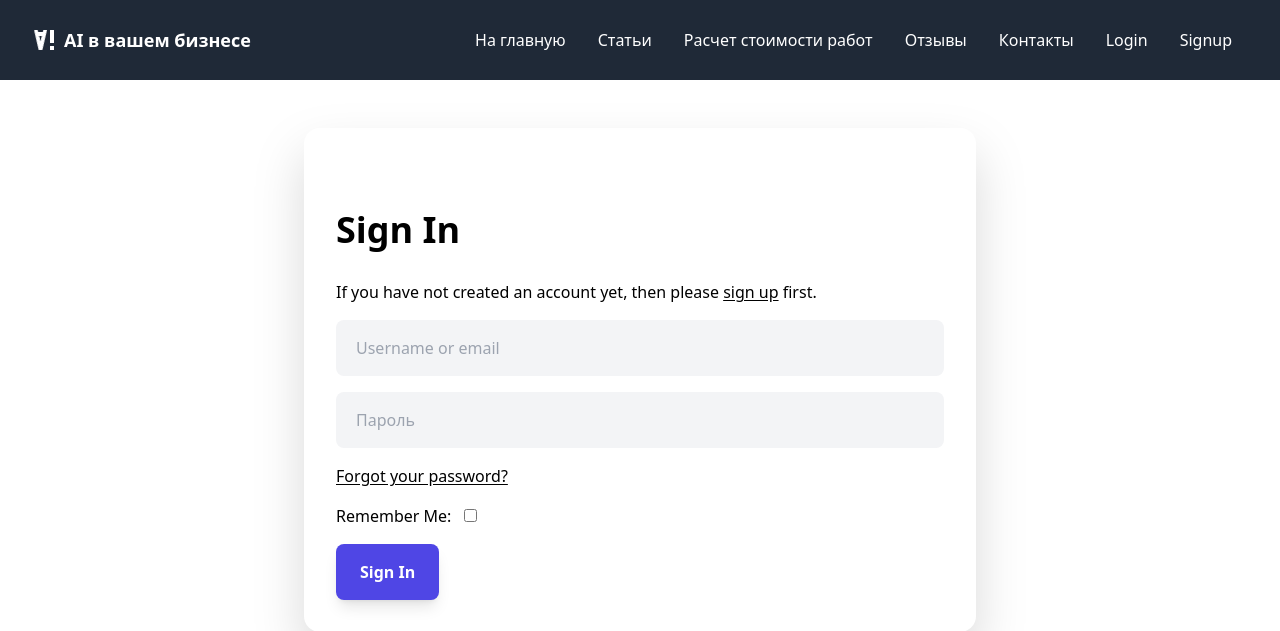
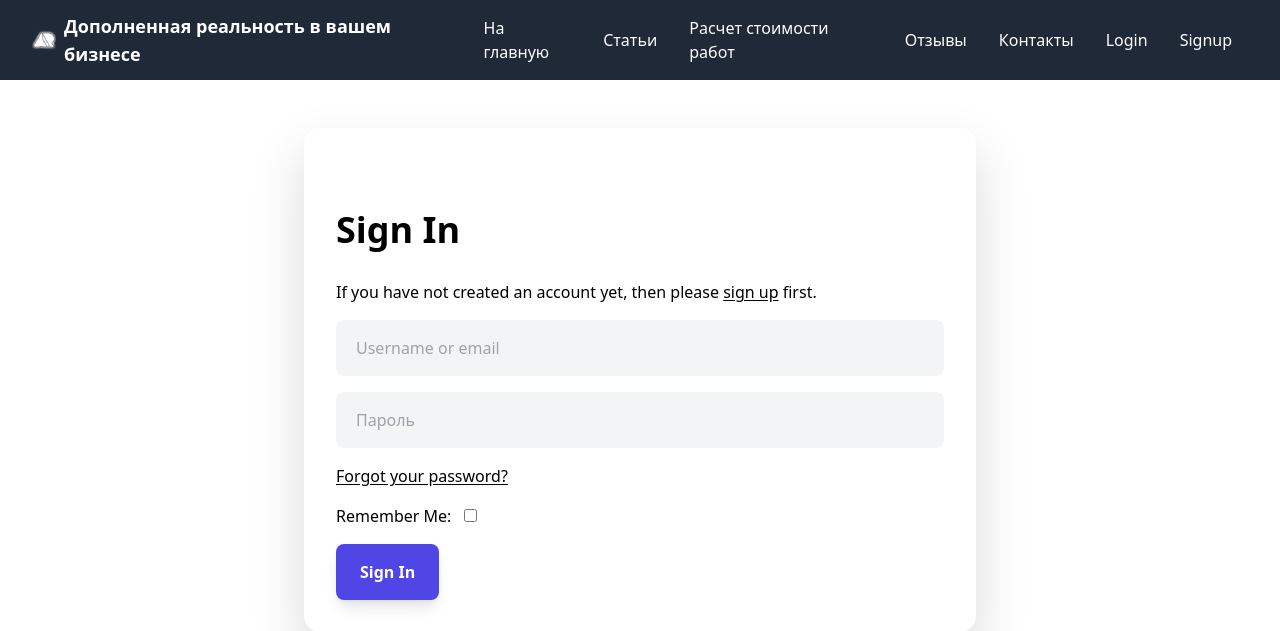
Before and after one commit to AeroSpring/AR_blog, a Django app: a page that uses django-starter/templates/base.html in a window 1280 px wide. Shown: the top 631 px of the page. Run offline with Django 5.2, Linux system fonts and the light colour scheme; parts of the project's set-up code (start-up, migrations or seed data) failed here and were passed over; some libraries are stand-ins or nearby versions.

Commit message:
modified:   django-starter/_core/settings.py 	deleted:    django-starter/static/AI.ico 	new file:   django-starter/static/AR_logo_48.ico 	modified:   django-starter/static/favicon.ico 	deleted:    django-starter/static/images/AI.png 	new file:   django-starter/static/images/AR_logo_48.png 	new file:   django-starter/static/images/QR_AR_logo_soft_2100.png 	new file:   django-starter/static/images/QR_AR_logo_soft_256.png 	deleted:    django-starter/static/images/ape1.jpg 	deleted:    django-starter/static/images/ape2.jpg 	deleted:    django-starter/static/images/logo.svg 	modified:   django-starter/templates/base.html 	modified:   django-starter/templates/includes/header.html

```diff
--- a/django-starter/_core/settings.py
+++ b/django-starter/_core/settings.py
@@ -22,7 +22,7 @@ WAGTAILIMAGES_PNG_COMPRESSION_LEVEL = 0
 # Build paths inside the project like this: BASE_DIR / 'subdir'.
 BASE_DIR = Path(__file__).resolve().parent.parent
 
-PROJECT_TITLE = "AI в вашем бизнесе"
+PROJECT_TITLE = "Дополненная реальность в вашем бизнесе"
 
 # SECURITY WARNING: keep the secret key used in production secret!
 SECRET_KEY = 'django-insecure-rj#-z^kx3j+1ay397otg6j8m_8#v^$^$jys6&41vy^&6le)ezc'
@@ -190,7 +190,7 @@ SILENCED_SYSTEM_CHECKS = [
     'treebeard.E001',
 ]
 
-WAGTAIL_SITE_NAME = 'AI Blog'
+WAGTAIL_SITE_NAME = 'AR Blog'
 WAGTAILADMIN_BASE_URL = 'http://mywebsite.com'
 
 # Отключает принудительное сжатие (по умолчанию 85)
--- a/django-starter/templates/base.html
+++ b/django-starter/templates/base.html
@@ -7,7 +7,7 @@
     <meta name="viewport" content="width=device-width, initial-scale=1.0">
     <title>{{ PROJECT_TITLE }}</title>
     <!-- <link rel="icon" type="image/x-icon" href="{% static 'favicon.ico' %}"> -->
-    <link rel="icon" type="image/x-icon" href="{% static 'AI.ico' %}">
+    <link rel="icon" type="image/x-icon" href="{% static 'AR_logo_48.ico' %}">
     <link rel="stylesheet" type="text/css" href="{% static 'css/style.css' %}">
     <style>
         /* Визуальный признак нажатой кнопки в хэдере */
--- a/django-starter/templates/includes/header.html
+++ b/django-starter/templates/includes/header.html
@@ -4,8 +4,9 @@
     <div>
         <a class="flex items-center gap-2" href="/">
             <!-- <img class="h-6" src="/static/images/logo.svg" alt="Logo"/> -->
-            <img class="h-6" src="/static/images/AI.png" alt="Logo"/>
-            <span class="text-lg font-bold">AI в вашем бизнесе</span>
+            <!-- <span class="text-lg font-bold">Дополненная реальность в вашем бизнесе</span> -->
+            <img class="h-6" src="/static/images/QR_AR_logo_soft_256.png" alt="Logo"/>
+            <span class="text-lg font-bold">{{ PROJECT_TITLE }}</span>
         </a>
     </div>
 
```
Also changed, not shown: django-starter/static/AI.ico (deleted), django-starter/static/AR_logo_48.ico (added), django-starter/static/favicon.ico, django-starter/static/images/AI.png (deleted), django-starter/static/images/AR_logo_48.png (added), django-starter/static/images/QR_AR_logo_soft_2100.png (added), django-starter/static/images/QR_AR_logo_soft_256.png (added), django-starter/static/images/ape1.jpg (deleted), django-starter/static/images/ape2.jpg (deleted), django-starter/static/images/logo.svg (deleted).
